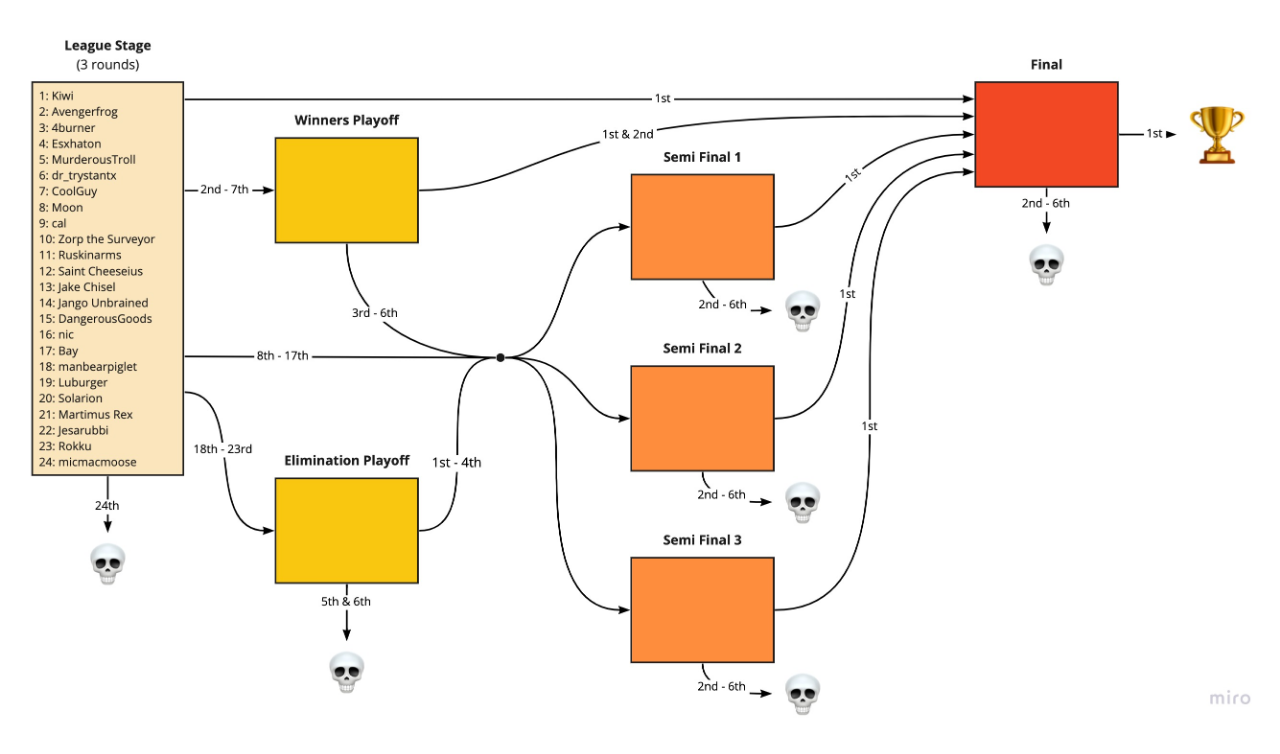
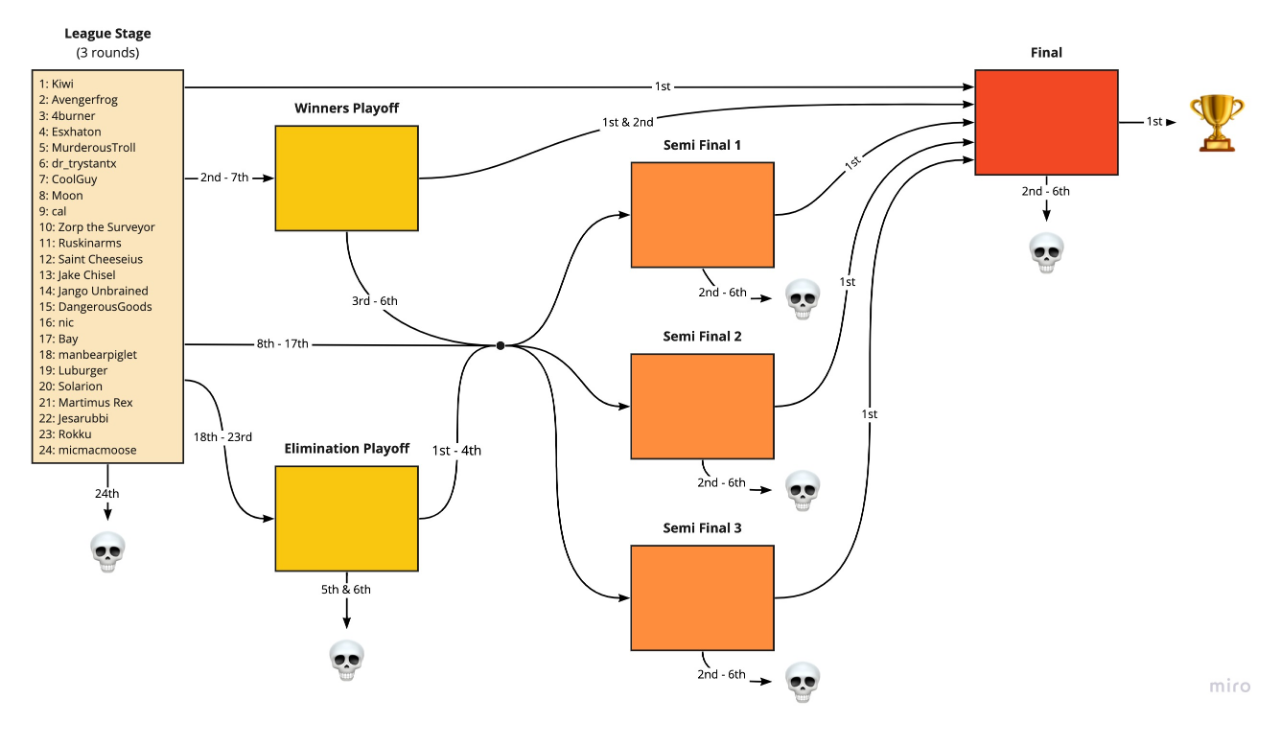
Before and after one commit to basicallyfine/hmi, a plain HTML site: page chart/index.html in a window 1280 px wide. Drawn offline with Linux system fonts and the light colour scheme.

Commit message:
Update index.html

```diff
--- a/chart/index.html
+++ b/chart/index.html
@@ -5,7 +5,7 @@
   body {
     margin: 0;
     padding: 0;
-    background: 50% 20% url('/hmi/chart/chart-202302031130.jpg') no-repeat;
+    background: 50% 5% url('/hmi/chart/chart-202302031130.jpg') no-repeat;
     background-size: contain;
   }
 </style>
```
